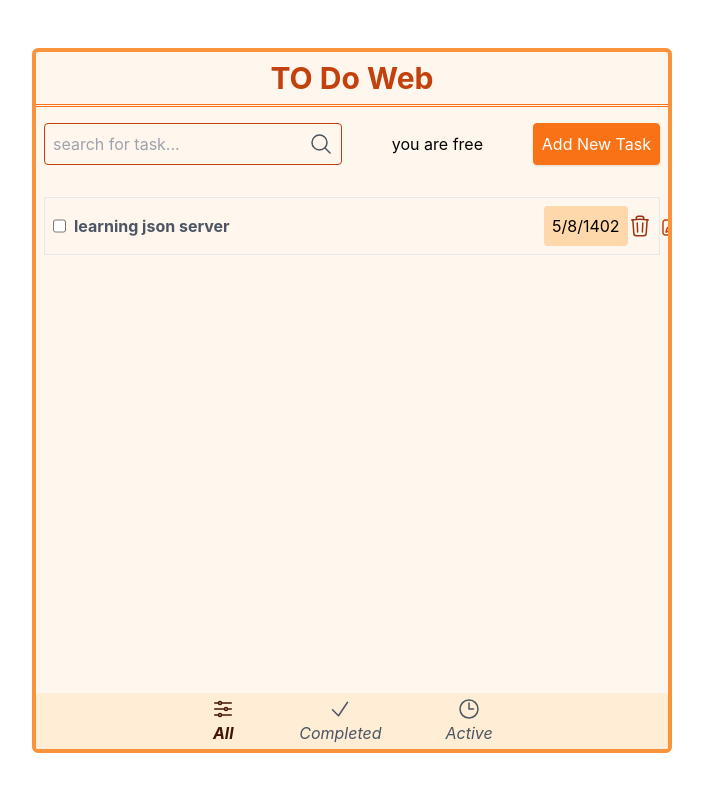
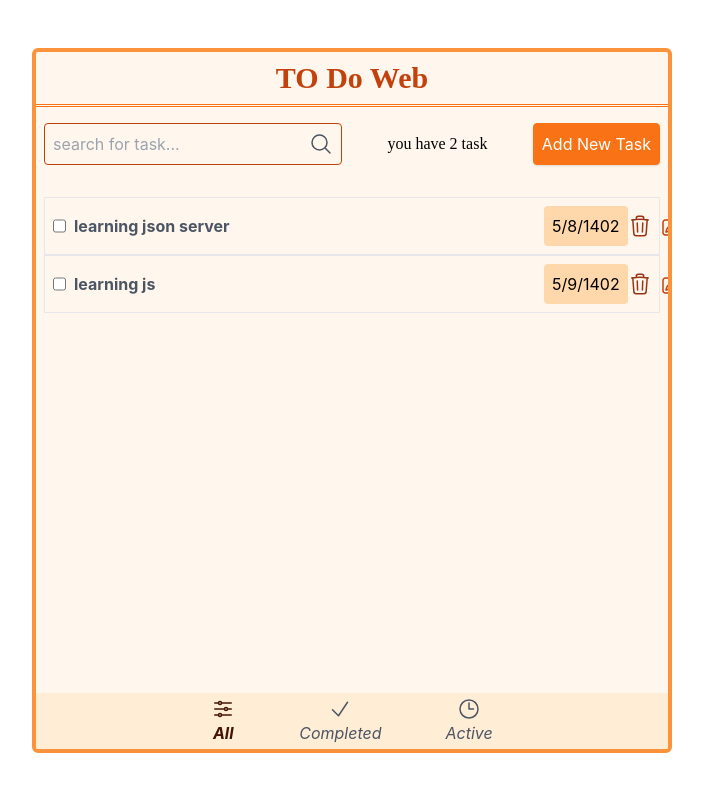
Before and after one commit to Niloofar-Palvaneh/todo, a React (Create React App) app: page / in a window 1280 px wide. Shown: the top 792 px of the page, without its empty margins (288-991 px from the left). Built offline with nearby package versions, Linux system fonts and the light colour scheme; data requests are answered from the project's data file.

Commit message:
get length todos from json server

```diff
--- a/db.json
+++ b/db.json
@@ -4,6 +4,11 @@
             "id": 1,
             "title": "learning json server",
             "date": "5/8/1402"
+        },
+        {
+            "id": 2,
+            "title": "learning js",
+            "date": "5/9/1402"
         }
     ]
 }
--- a/src/App.css
+++ b/src/App.css
@@ -1,6 +1,4 @@
-h1 , h2 , h3{
-  font-family: cursive;
-}
+
 body{
   background-color: rgba(252, 234, 205, 0.56);
 }
--- a/src/App.js
+++ b/src/App.js
@@ -1,5 +1,4 @@
 import { useEffect, useState } from 'react';
-
 import TodoItem from './components/TodoItem/TodoItem';
 
 
@@ -19,13 +18,15 @@ function App() {
 
       <div className='mt-6 h-[480px]'>
         {
-         allTodos.length ?(
-          allTodos.map(todo => (
-            <TodoItem {...todo} />
-          ))
-         ):(
-          <h1>not found</h1>
-         )
+          allTodos.length ? (
+            allTodos.map(todo => (
+              <TodoItem {...todo} />
+            ))
+          ) : (
+            <div className='flex items-center justify-center'>
+              <img src="/free.png" alt="free" className='w-[300px]' />
+            </div>
+          )
         }
       </div>
 
--- a/src/components/Header/Header.js
+++ b/src/components/Header/Header.js
@@ -3,10 +3,20 @@ import AddModal from '../AddModal/AddModal';
 
 function Header() {
     const [isOpenModal, setIsOpemModal] = useState(false)
-
+    const [todos , setTodos] = useState([])
     const openModal = () => {
         setIsOpemModal(!isOpenModal)
     }
+
+    const getTodos = () => {
+        fetch("http://localhost:4000/todos")
+            .then(res => res.json())
+            .then(todos => setTodos(todos))
+    }
+    useEffect(() => {
+        getTodos()
+    }, [])
+
 
 
 
@@ -25,9 +35,17 @@ function Header() {
                     </svg>
                 </div>
                 <div>
-                    <h2>
-                        you are free
-                    </h2>
+                    {
+                        todos.length?(
+                            <h2>
+                                you have {todos.length} task
+                            </h2>
+                        ):(
+                            <h2>
+                                you are free
+                            </h2>
+                        )
+                    }
                 </div>
                 <button
                     onClick={openModal}
--- a/src/index.css
+++ b/src/index.css
@@ -2,7 +2,9 @@
 @tailwind components;
 @tailwind utilities;
 
-
+h1 , h2 , h3{
+  font-family: cursive;
+}
 body {
   margin: 0;
   font-family: -apple-system, BlinkMacSystemFont, 'Segoe UI', 'Roboto', 'Oxygen',
```
Also changed, not shown: public/free.png (added).
